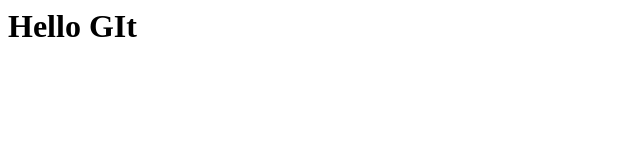
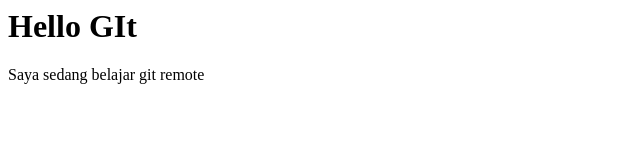
Before and after one commit to raflyhafiz/belajargit, a plain HTML site: page index.html in a window 1280 px wide. Shown: the whole page, without its empty margins (0-640 px from the left). Drawn offline with Linux system fonts and the light colour scheme.

Commit message:
mengubah isi index.html

```diff
--- a/index.html
+++ b/index.html
@@ -1,5 +1,7 @@
 <html>
 	<body>
 	    <h1>Hello GIt</h1>
+  	    <title>Belajar GIt: Remote Repository </title>
+	    <p>Saya sedang belajar git remote </p>
 	</body>
 </html>
```
